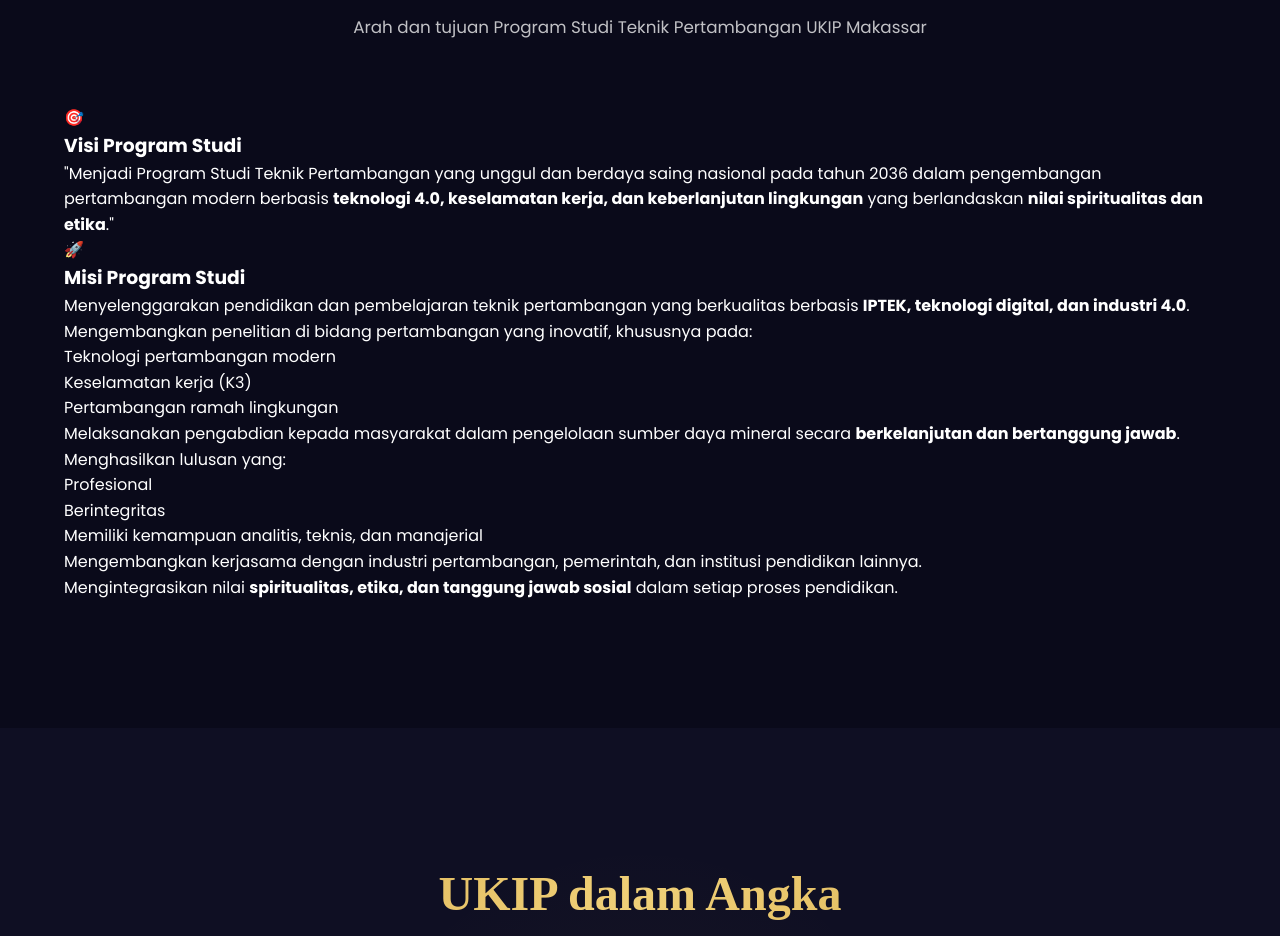
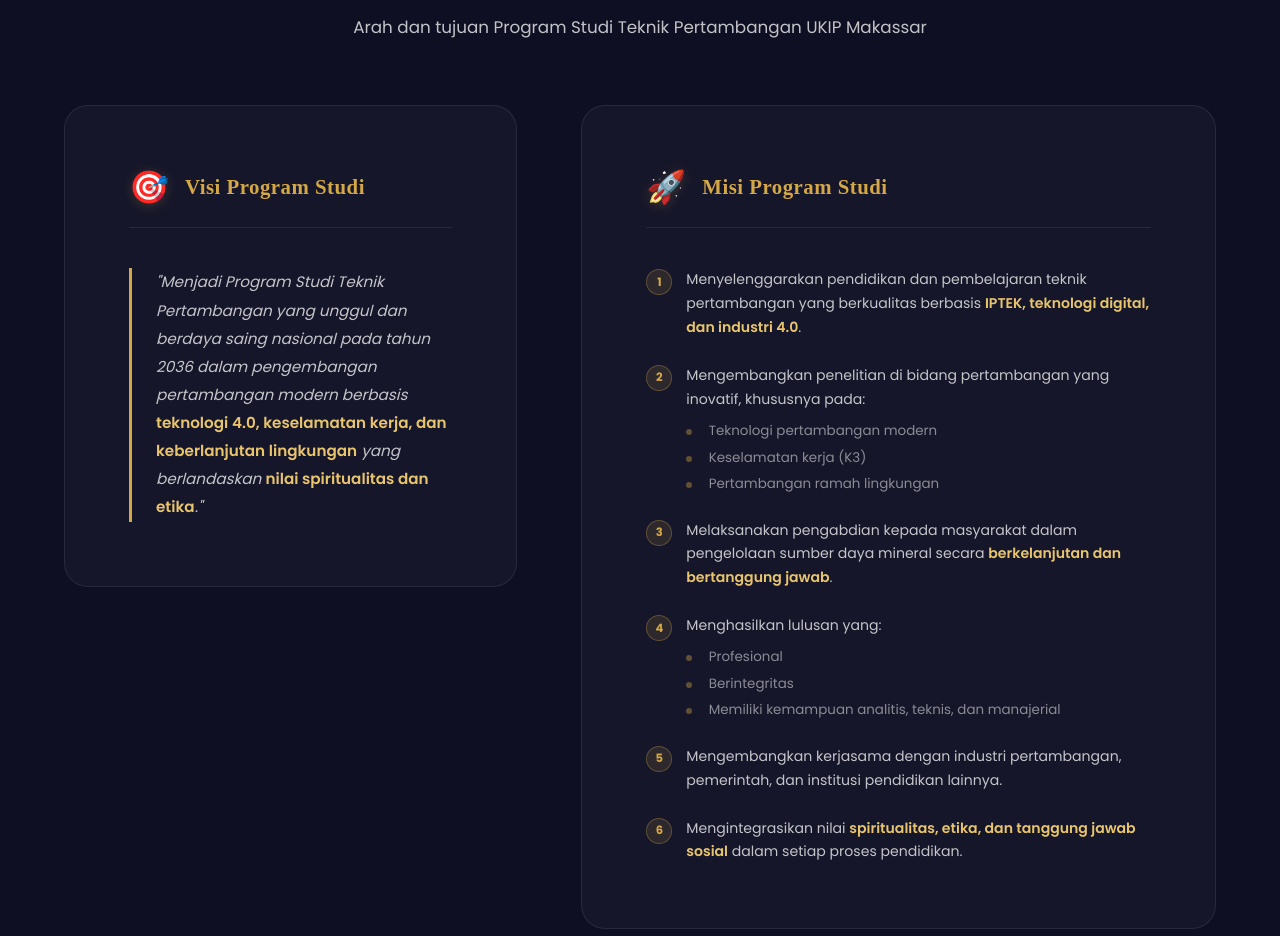
Before and after one commit to hiyapo/ukip-pertambangan, a plain HTML site: page index.html in a window 1280 px wide. Shown: the part 1350-2286 px from the top of the page. Drawn offline with Linux system fonts and the light colour scheme; a web font is replaced by a local one.

Commit message:
Update style.css

```diff
--- a/style.css
+++ b/style.css
@@ -2452,6 +2452,191 @@
 }
 
 /* =============================================
+   Visi & Misi Section
+   ============================================= */
+.visimisi-section {
+    background: var(--color-bg-section);
+    position: relative;
+}
+
+.visimisi-grid {
+    display: grid;
+    grid-template-columns: 1fr 1.4fr;
+    gap: var(--space-xl);
+    align-items: start;
+}
+
+/* --- Card --- */
+.visimisi-card {
+    padding: var(--space-xl);
+    border-radius: var(--radius-xl);
+    background: var(--color-bg-card);
+    border: 1px solid var(--color-glass-border);
+    transition: all var(--transition-normal);
+    position: relative;
+    overflow: hidden;
+}
+
+.visimisi-card::before {
+    content: '';
+    position: absolute;
+    top: 0;
+    left: 0;
+    right: 0;
+    height: 3px;
+    background: var(--color-gold-gradient);
+    opacity: 0;
+    transition: opacity var(--transition-normal);
+}
+
+.visimisi-card:hover {
+    border-color: rgba(212, 168, 71, 0.25);
+    box-shadow: var(--shadow-glow);
+}
+
+.visimisi-card:hover::before {
+    opacity: 1;
+}
+
+/* --- Card Header --- */
+.visimisi-card-header {
+    display: flex;
+    align-items: center;
+    gap: var(--space-sm);
+    margin-bottom: var(--space-lg);
+    padding-bottom: var(--space-md);
+    border-bottom: 1px solid var(--color-glass-border);
+}
+
+.visimisi-icon {
+    font-size: 2rem;
+    line-height: 1;
+    filter: drop-shadow(0 2px 6px rgba(212, 168, 71, 0.2));
+}
+
+.visimisi-card-title {
+    font-family: var(--font-heading);
+    font-size: 1.3rem;
+    font-weight: 700;
+    color: var(--color-secondary);
+    letter-spacing: 0.5px;
+}
+
+/* --- Visi Quote --- */
+.visimisi-quote {
+    font-family: var(--font-body);
+    font-size: 0.95rem;
+    color: var(--color-text-secondary);
+    line-height: 1.85;
+    padding-left: var(--space-md);
+    border-left: 3px solid var(--color-secondary);
+    font-style: italic;
+    position: relative;
+}
+
+.visimisi-quote strong {
+    color: var(--color-secondary-light);
+    font-weight: 600;
+    font-style: normal;
+}
+
+/* --- Misi List --- */
+.visimisi-list {
+    list-style: none;
+    counter-reset: misi-counter;
+    padding: 0;
+    margin: 0;
+}
+
+.visimisi-list > li {
+    counter-increment: misi-counter;
+    position: relative;
+    padding-left: 2.5rem;
+    margin-bottom: var(--space-md);
+    font-size: 0.88rem;
+    color: var(--color-text-secondary);
+    line-height: 1.7;
+}
+
+.visimisi-list > li:last-child {
+    margin-bottom: 0;
+}
+
+.visimisi-list > li::before {
+    content: counter(misi-counter);
+    position: absolute;
+    left: 0;
+    top: 1px;
+    width: 26px;
+    height: 26px;
+    border-radius: var(--radius-full);
+    background: rgba(212, 168, 71, 0.12);
+    border: 1px solid rgba(212, 168, 71, 0.3);
+    color: var(--color-secondary);
+    font-size: 0.72rem;
+    font-weight: 700;
+    display: flex;
+    align-items: center;
+    justify-content: center;
+    flex-shrink: 0;
+}
+
+.visimisi-list > li strong {
+    color: var(--color-secondary-light);
+    font-weight: 600;
+}
+
+/* Sub-list */
+.visimisi-sublist {
+    list-style: none;
+    padding: 0;
+    margin-top: 8px;
+    margin-left: 0;
+}
+
+.visimisi-sublist li {
+    position: relative;
+    padding-left: 1.4rem;
+    margin-bottom: 5px;
+    font-size: 0.84rem;
+    color: var(--color-text-muted);
+    line-height: 1.6;
+}
+
+.visimisi-sublist li::before {
+    content: '';
+    position: absolute;
+    left: 0;
+    top: 9px;
+    width: 6px;
+    height: 6px;
+    border-radius: var(--radius-full);
+    background: rgba(212, 168, 71, 0.4);
+}
+
+/* --- Responsive --- */
+@media (max-width: 1024px) {
+    .visimisi-grid {
+        grid-template-columns: 1fr;
+        gap: var(--space-lg);
+    }
+}
+
+@media (max-width: 768px) {
+    .visimisi-card {
+        padding: var(--space-lg) var(--space-md);
+    }
+
+    .visimisi-card-title {
+        font-size: 1.1rem;
+    }
+
+    .visimisi-quote {
+        font-size: 0.88rem;
+    }
+}
+
+/* =============================================
    Utility Classes
    ============================================= */
 .text-gold {
```
